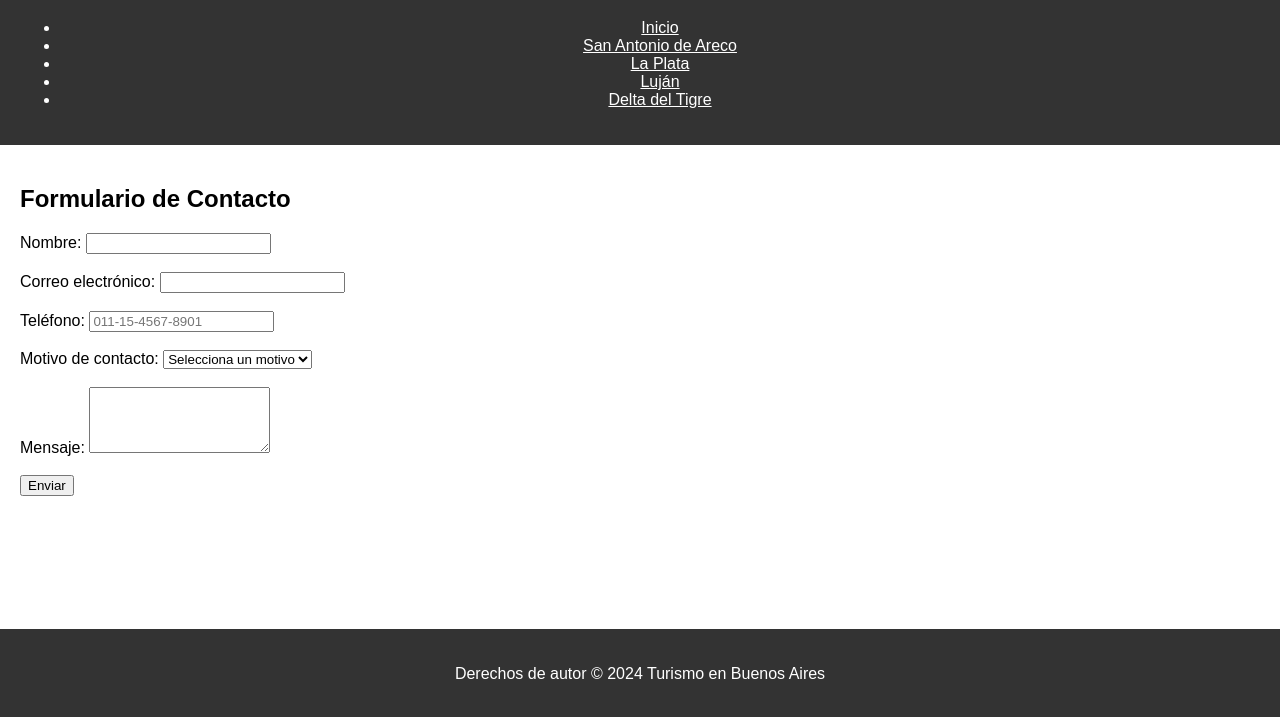
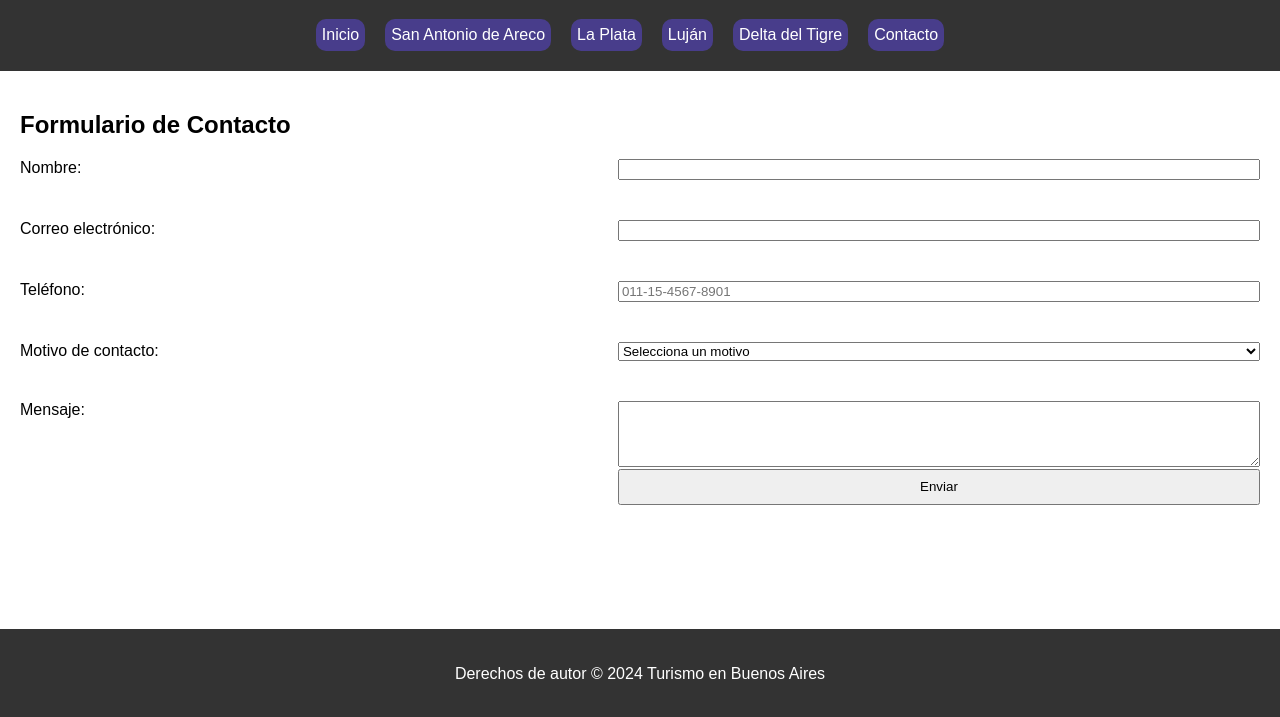
Before and after one commit to danielamaiorano/turismo-buenos-aires, a plain HTML site: page contact.html in a window 1280 px wide. Shown: the part 81-798 px from the top of the page. Drawn offline with Linux system fonts and the light colour scheme.

Commit message:
Arreglo de barra de navegación
Se arregla barra de navegación
Se incorpora elementos de Flex y grid
Se arreglan bugs varios

```diff
--- a/contact.html
+++ b/contact.html
@@ -7,7 +7,7 @@
     <link rel="stylesheet" href="styles.css">
     <script src="./static/js/contact.js"></script>
     <style>
-        body {
+        /* body {
             display: flex;
             flex-direction: column;
             min-height: 100vh;
@@ -18,7 +18,7 @@
             background-color: #333;
             color: #fff;
             padding: 20px;
-        }
+        } */
 
         section {
             flex: 1;
@@ -32,10 +32,21 @@
             display: none;
         }
 
+        .formWrapper {
+            display: grid;
+            gap: 2px;
+        }
+
+        .formWrapper > label{
+            grid-column-start: 1;
+            grid-column-end: 2;
+        }
+
+        .formWrapper > input[type="text"], input[type="email"], input[type="tel"]{
+            grid-column-start: 2;
+            grid-column-end: 3;
+        }
     </style>
-    <script>
-
-    </script>
 </head>
 <body>
     <header>
@@ -47,12 +58,14 @@
                 <li><a class="ul-btn"  href="la-plata.html">La Plata</a></li>
                 <li><a class="ul-btn"  href="lujan.html">Luján</a></li>
                 <li><a class="ul-btn"  href="delta-del-tigre.html">Delta del Tigre</a></li>
+                <li><a href="contact.html">Contacto</a></li>            </ul>
             </ul>
         </nav>
     </header>
+    <main>
         <section>
             <h2>Formulario de Contacto</h2>
-        <form onsubmit="return validarFormulario()">
+            <form class="formWrapper" onsubmit="return validarFormulario()">
                 <label for="nombre">Nombre:</label>
                 <input type="text" id="nombre" name="nombre" >
                 <label id="msgErrorNombre" class="msgError">* Este campo es obligatorio</label>
@@ -83,6 +96,8 @@
                 <input type="submit" value="Enviar">
             </form>
         </section>
+    </main>
+
     <footer>
         <p>Derechos de autor &copy; 2024 Turismo en Buenos Aires</p>
     </footer>
--- a/styles.css
+++ b/styles.css
@@ -3,8 +3,12 @@ body {
     font-family: Arial, sans-serif;
     margin: 0;
     padding: 0;
+    min-height: 100vh;
+    display: flex;
+    flex-direction: column;
+
 }
-
+/* old
 header, footer {
     background-color: #333;
     color: #fff;
@@ -19,6 +23,50 @@ header a {
 
 header a:hover{
     color:blue;
+}
+*/
+/*new*/
+
+header, footer {
+    background-color: #333;
+    color: #fff;
+    padding: 20px;
+    display: flex;
+    flex-direction: column;
+    align-items: center;
+    min-height: 50px;
+}
+main{
+    flex:1;
+}
+nav ul {
+    list-style-type: none;
+    padding: 0;
+    margin: 0;
+    display: flex;
+}
+
+nav ul li {
+    margin-right: 20px;
+    padding: 7px 6px 7px 6px;
+    background-color: darkslateblue;
+    align-self: center;
+    border-radius: 10px 10px 10px 10px;
+
+}
+
+nav ul li a {
+    text-decoration: none;
+    color: white;
+
+}
+
+nav ul li:hover{
+    background-color: #333;
+}
+
+nav ul li:hover a{
+    color:aquamarine;
 }
 
 section {
```
Also changed, not shown: index.html (+12 -5 lines), la-plata.html (+10 -8 lines), san-antonio-de-areco.html (+35 -2 lines). Lines whose indentation alone changed are shown as unchanged.
